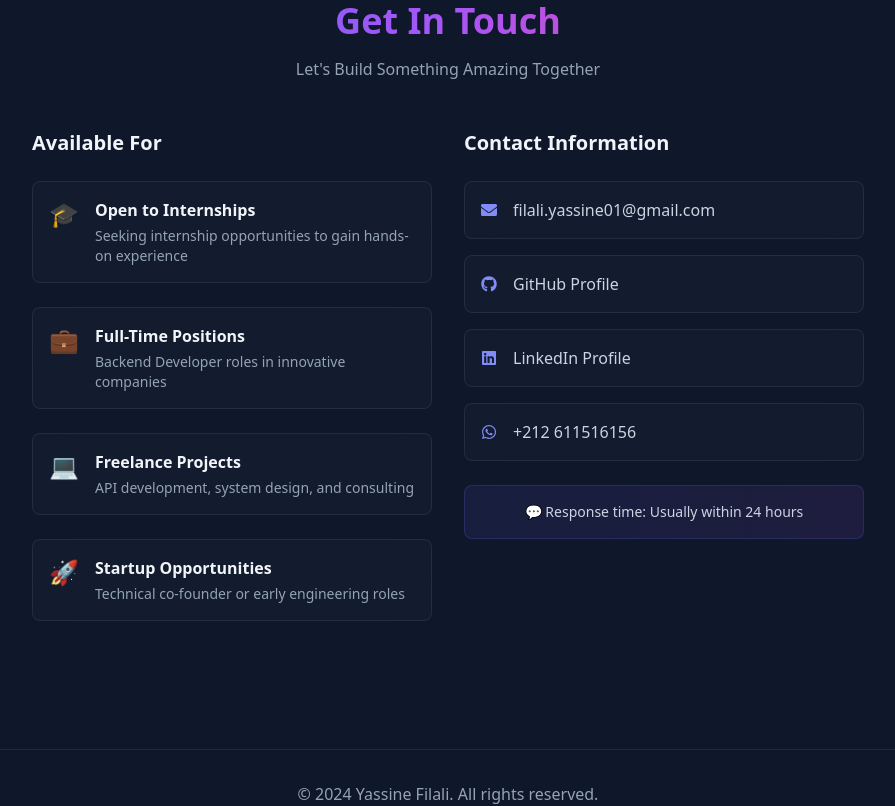
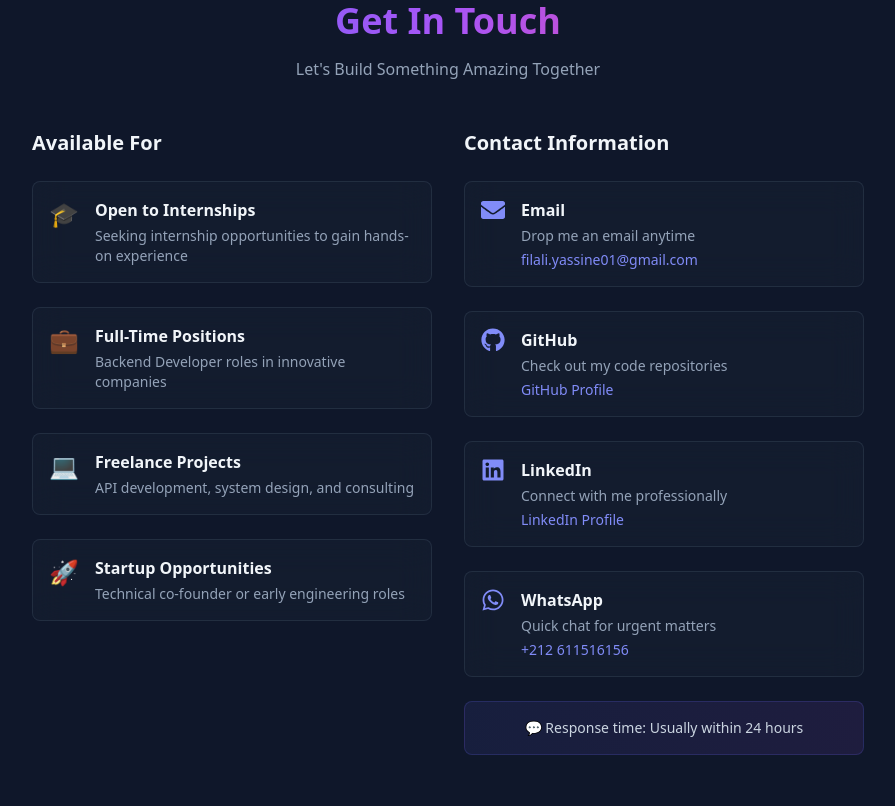
Before and after one commit to FilaliYassine/Portfolio, a Next.js app: page / in a window 1280 px wide. Shown: the part 4800-5606 px from the top of the page, without its empty margins (192-1087 px from the left). Built offline with nearby package versions, Linux system fonts and the light colour scheme.

Commit message:
Enhance Contact Information cards - bigger size matching Available For section

```diff
--- a/pages/index.tsx
+++ b/pages/index.tsx
@@ -537,25 +537,52 @@ const Home: NextPage = () => {
 
             <div className="space-y-6">
               <h3 className="text-xl font-semibold mb-4">Contact Information</h3>
-              <div className="space-y-4">
-                {[
-                  { icon: <FaEnvelope />, text: 'filali.yassine01@gmail.com', href: 'mailto:filali.yassine01@gmail.com' },
-                  { icon: <FaGithub />, text: 'GitHub Profile', href: 'https://github.com/FilaliYassine' },
-                  { icon: <FaLinkedin />, text: 'LinkedIn Profile', href: 'https://www.linkedin.com/in/yassine-filali-3a048b304/' },
-                  { icon: <FaWhatsapp />, text: '+212 611516156', href: 'https://wa.me/212611516156' }
-                ].map((item) => (
+              {[
+                {
+                  icon: <FaEnvelope />,
+                  title: 'Email',
+                  text: 'filali.yassine01@gmail.com',
+                  href: 'mailto:filali.yassine01@gmail.com',
+                  description: 'Drop me an email anytime'
+                },
+                {
+                  icon: <FaGithub />,
+                  title: 'GitHub',
+                  text: 'GitHub Profile',
+                  href: 'https://github.com/FilaliYassine',
+                  description: 'Check out my code repositories'
+                },
+                {
+                  icon: <FaLinkedin />,
+                  title: 'LinkedIn',
+                  text: 'LinkedIn Profile',
+                  href: 'https://www.linkedin.com/in/yassine-filali-3a048b304/',
+                  description: 'Connect with me professionally'
+                },
+                {
+                  icon: <FaWhatsapp />,
+                  title: 'WhatsApp',
+                  text: '+212 611516156',
+                  href: 'https://wa.me/212611516156',
+                  description: 'Quick chat for urgent matters'
+                }
+              ].map((item) => (
+                <div key={item.text} className="p-4 rounded-lg glass-effect hover:border-indigo-500/50 border border-slate-700/50 transition-all">
                   <a
-                    key={item.text}
                     href={item.href}
                     target="_blank"
                     rel="noopener noreferrer"
-                    className="flex items-center gap-4 p-4 rounded-lg glass-effect hover:bg-indigo-500/10 transition-all group"
+                    className="flex items-start gap-4 group"
                   >
-                    <span className="text-indigo-400 group-hover:scale-110 transition-transform">{item.icon}</span>
-                    <span className="text-slate-300">{item.text}</span>
+                    <span className="text-2xl text-indigo-400 group-hover:scale-110 transition-transform">{item.icon}</span>
+                    <div>
+                      <h4 className="font-semibold text-slate-100 mb-1">{item.title}</h4>
+                      <p className="text-sm text-slate-400 mb-1">{item.description}</p>
+                      <p className="text-sm text-indigo-400 group-hover:text-indigo-300">{item.text}</p>
+                    </div>
                   </a>
-                ))}
-              </div>
+                </div>
+              ))}
 
               <div className="mt-8 p-4 rounded-lg bg-gradient-to-r from-indigo-500/10 to-purple-500/10 border border-indigo-500/20">
                 <p className="text-sm text-slate-300 text-center">
```
